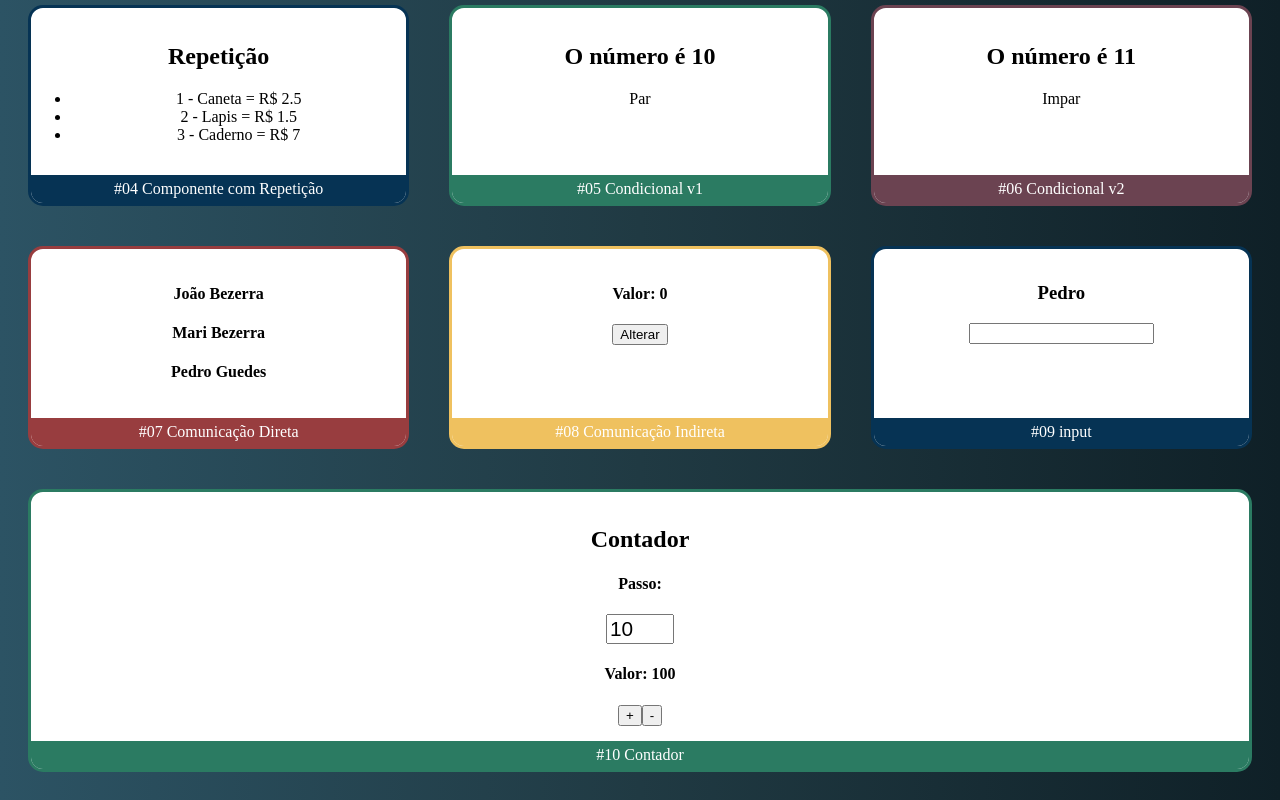
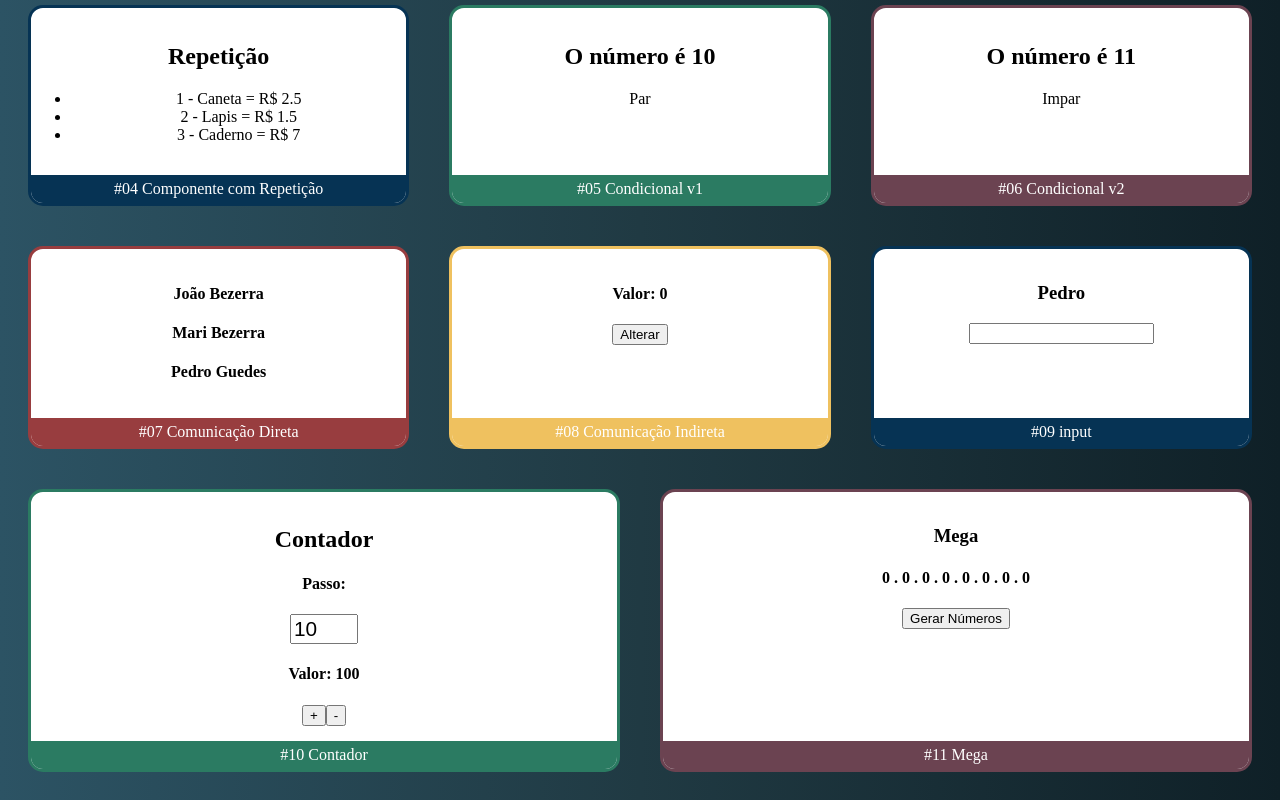
Before and after one commit to alvin-dev/conseitos-basicor-react, a React (Create React App) app: page / in a window 1280 px wide. Shown: the part 362-1162 px from the top of the page. Built offline with nearby package versions, Linux system fonts and the light colour scheme.

Commit message:
contador - mega

```diff
--- a/src/app.jsx
+++ b/src/app.jsx
@@ -12,6 +12,7 @@ import Pai from './components/comunicacao-direta/Pai'
 import Super from './components/comunicacao-direta/indireta/Super'
 import Input from './components/form/input'
 import Contador from './components/contador/Contador'
+import Mega from './components/mega/Mega';
 
 // eslint-disable-next-line import/no-anonymous-default-export
 export default props => (
@@ -65,6 +66,12 @@ export default props => (
         <Card titulo="#10 Contador" color="#2b7b62">
             <Contador passo={10} valor={100}></Contador>
         </Card>
+
+        <Card titulo="#11 Mega" color="#6b4351">
+            <Mega qtdeNumero={8}></Mega>
+        </Card>
+
+
         </div>
 
     </div>
--- /dev/null
+++ b/src/components/contador/Botoes.jsx
@@ -0,0 +1,10 @@
+import React from "react";
+
+export default (props) => {
+  return (
+    <div>
+      <button onClick={props.onInc}>+</button>
+      <button onClick={props.onDec}>-</button>
+    </div>
+  )
+}
--- a/src/components/contador/Contador.jsx
+++ b/src/components/contador/Contador.jsx
@@ -2,6 +2,7 @@ import React, {Component} from "react";
 import './Contador.css'
 import Display from "./Display";
 import PassoForm from "./PassoForm";
+import Botoes from "./Botoes";
 
 export default class Contador extends Component {
 
@@ -35,11 +36,8 @@ export default class Contador extends Component {
 
         <PassoForm passo={this.state.passo} onPassoChange={this.mudarPasso}></PassoForm>
         <Display valor={this.state.valor}></Display>
+        <Botoes onInc={this.inc} onDec={this.dec}></Botoes>
 
-        <div>
-          <button onClick={this.inc}>+</button>
-          <button onClick={this.dec}>-</button>
-        </div>
       </div>
     )
   }
--- /dev/null
+++ b/src/components/mega/Mega.jsx
@@ -0,0 +1,27 @@
+import React, {useState} from "react";
+
+export default (props) => {
+
+  const [numeros, setNumeros] = useState(Array(props.qtdeNumero).fill(0))
+
+  function gerarNumeroNãoContido(array){
+    const min = 1
+    const max = 60
+    const novoNumero = Math.floor(Math.random() * (max - min)) + min
+    return array.includes(novoNumero) ? gerarNumeroNãoContido(array) : novoNumero
+  }
+
+  function gerarNumero() {
+
+    setNumeros([1, 2, 3, 4, 5, 6, 7, 8])
+  }
+
+  return (
+    <div>
+      <h3>Mega</h3>
+      <h4>{numeros.join(' . ')}</h4>
+      <button onClick={gerarNumero}>Gerar Números</button>
+    </div>
+
+  )
+}
```
